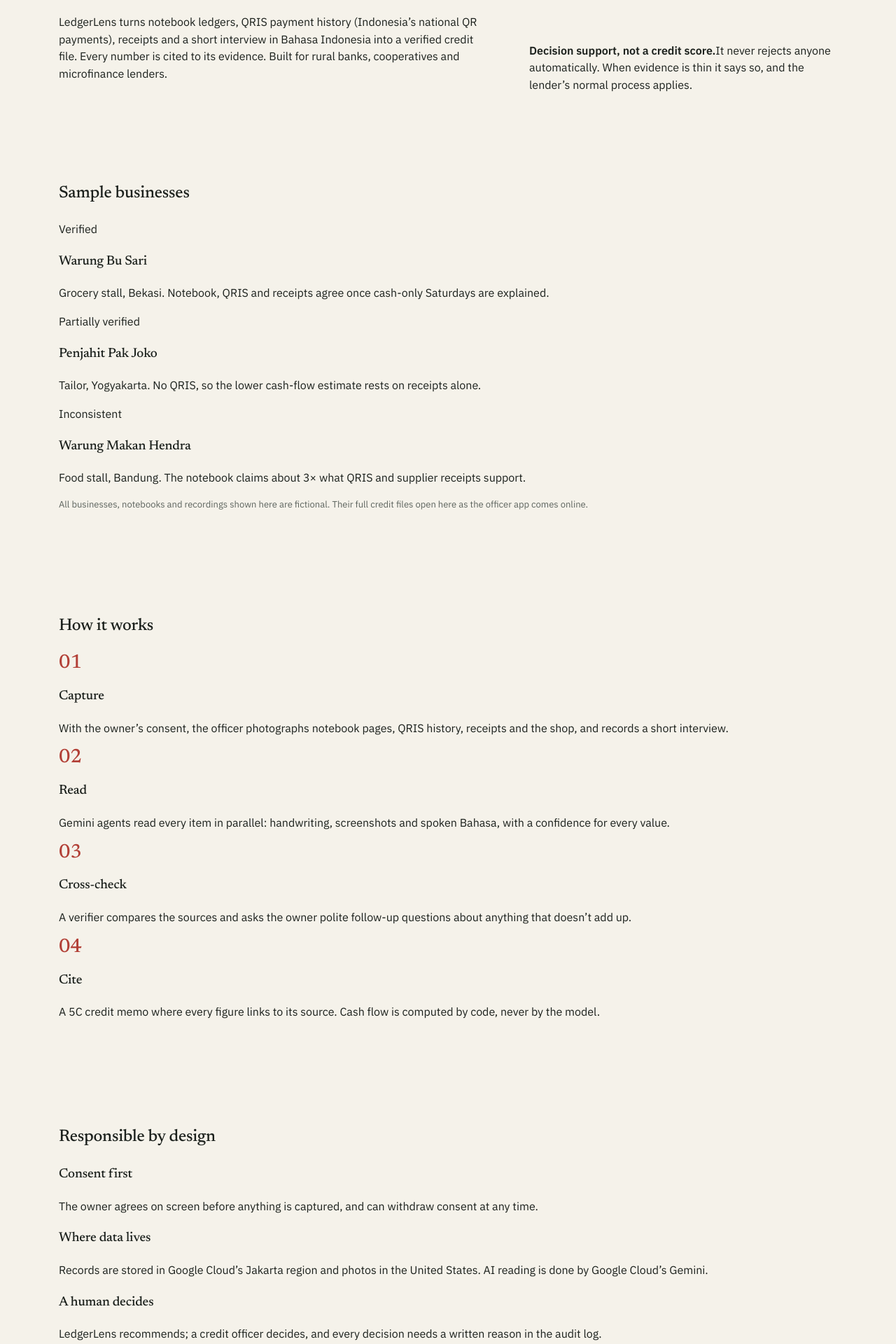
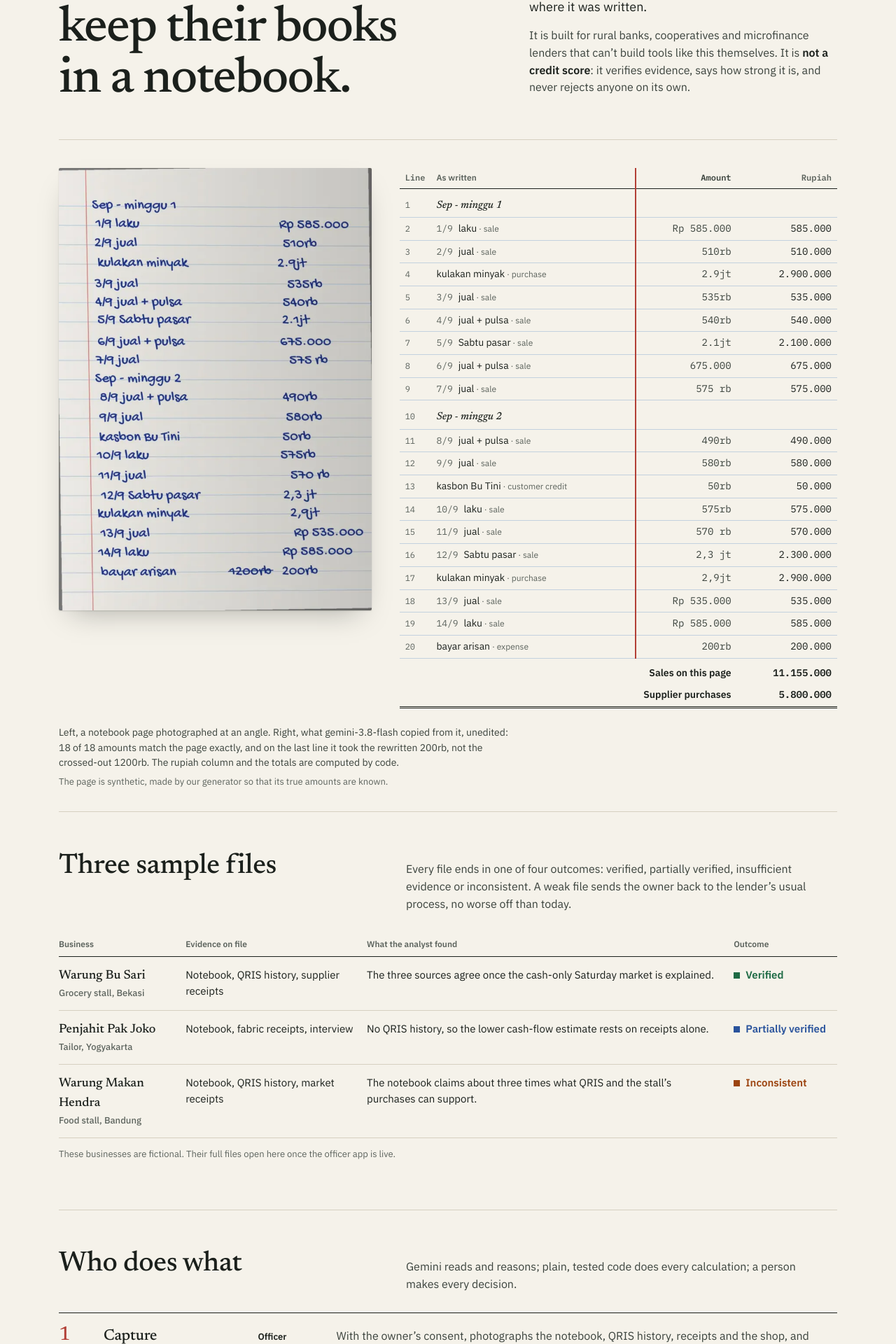
Before and after one commit to aeoncyr/ledgerlens, a React (Vite) app in the folder web/: page / in a window 1280 px wide. Shown: the part 308-2228 px from the top of the page at 70% size. Built offline with nearby package versions, Linux system fonts and the light colour scheme.

Commit message:
feat(web): rewrite the landing page around evidence, roles and measured accuracy
Sample files and test results become plain registers, the pipeline is shown as who does what
(officer, Gemini or code), and the safeguards answer a lender's first questions.

```diff
--- a/web/src/pages/Landing.tsx
+++ b/web/src/pages/Landing.tsx
@@ -1,58 +1,103 @@
 import { Link } from 'react-router-dom'
 import Logo from '../components/Logo.tsx'
+import {
+  SPECIMEN_LINES,
+  SPECIMEN_MATCHED,
+  SPECIMEN_MODEL,
+  SPECIMEN_TRUE_AMOUNTS,
+  type SpecimenLine,
+} from '../specimen.ts'
 
-type Outcome = 'verified' | 'partial' | 'inconsistent'
+type Outcome = 'verified' | 'partial' | 'insufficient' | 'inconsistent'
 
 const OUTCOME_LABEL: Record<Outcome, string> = {
   verified: 'Verified',
   partial: 'Partially verified',
+  insufficient: 'Insufficient evidence',
   inconsistent: 'Inconsistent',
 }
 
-// The three demo businesses are fictional. Their full files open here once analysis is wired up.
-const SAMPLES: { name: string; outcome: Outcome; blurb: string }[] = [
+const KIND_LABEL: Record<SpecimenLine['kind'], string> = {
+  sale: 'sale',
+  purchase: 'purchase',
+  receivable: 'customer credit',
+  expense: 'expense',
+  other: '',
+}
+
+// The three demo businesses are fictional. Their full files open here once the officer app is live.
+const SAMPLES: { name: string; trade: string; evidence: string; finding: string; outcome: Outcome }[] =
+  [
     {
       name: 'Warung Bu Sari',
+      trade: 'Grocery stall, Bekasi',
+      evidence: 'Notebook, QRIS history, supplier receipts',
+      finding: 'The three sources agree once the cash-only Saturday market is explained.',
       outcome: 'verified',
-    blurb:
-      'Grocery stall, Bekasi. Notebook, QRIS and receipts agree once cash-only Saturdays are explained.',
     },
     {
       name: 'Penjahit Pak Joko',
+      trade: 'Tailor, Yogyakarta',
+      evidence: 'Notebook, fabric receipts, interview',
+      finding: 'No QRIS history, so the lower cash-flow estimate rests on receipts alone.',
       outcome: 'partial',
-    blurb: 'Tailor, Yogyakarta. No QRIS, so the lower cash-flow estimate rests on receipts alone.',
     },
     {
       name: 'Warung Makan Hendra',
+      trade: 'Food stall, Bandung',
+      evidence: 'Notebook, QRIS history, market receipts',
+      finding: 'The notebook claims about three times what QRIS and the stall’s purchases can support.',
       outcome: 'inconsistent',
-    blurb:
-      'Food stall, Bandung. The notebook claims about 3× what QRIS and supplier receipts support.',
     },
   ]
 
-const STEPS = [
+type Actor = 'Officer' | 'Gemini' | 'Code'
+
+const STEPS: { title: string; actor: Actor; text: string }[] = [
   {
     title: 'Capture',
-    text: 'With the owner’s consent, the officer photographs notebook pages, QRIS history, receipts and the shop, and records a short interview.',
+    actor: 'Officer',
+    text: 'With the owner’s consent, photographs the notebook, QRIS history, receipts and the shop, and records a two-minute interview in Bahasa Indonesia.',
   },
   {
     title: 'Read',
-    text: 'Gemini agents read every item in parallel: handwriting, screenshots and spoken Bahasa, with a confidence for every value.',
+    actor: 'Gemini',
+    text: 'One reader per kind of evidence copies what is written, exactly, with a confidence for every value. Each page is read twice with different instructions; where the readings disagree, the value is flagged.',
+  },
+  {
+    title: 'Calculate',
+    actor: 'Code',
+    text: 'Turns “1,2jt” into Rp 1.200.000, adds up the months, and works out the instalment the business can carry under the lender’s own policy. The model never does arithmetic.',
   },
   {
     title: 'Cross-check',
-    text: 'A verifier compares the sources and asks the owner polite follow-up questions about anything that doesn’t add up.',
+    actor: 'Gemini',
+    text: 'Compares the sources against each other, cites every discrepancy to its page and line, and writes polite follow-up questions for the owner.',
   },
   {
-    title: 'Cite',
-    text: 'A 5C credit memo where every figure links to its source. Cash flow is computed by code, never by the model.',
+    title: 'Decide',
+    actor: 'Officer',
+    text: 'Approves, declines or asks for more, always with a written reason that goes into the audit log.',
   },
 ]
+
+const rupiah = new Intl.NumberFormat('id-ID')
+
+function total(kind: SpecimenLine['kind']): number {
+  return SPECIMEN_LINES.filter((line) => line.kind === kind).reduce(
+    (sum, line) => sum + (line.rupiah ?? 0),
+    0,
+  )
+}
+
+function isHeading(line: SpecimenLine): boolean {
+  return line.written === null && line.kind === 'other'
+}
 
 export default function Landing() {
   return (
     <>
-      <nav className="nav" aria-label="Main">
+      <nav className="masthead" aria-label="Main">
         <div className="container">
           <Link to="/" className="brand">
             <Logo />
@@ -60,94 +105,277 @@ export default function Landing() {
           </Link>
           <div className="nav-links">
             <a href="#how">How it works</a>
-            <a href="#responsible">Responsible by design</a>
+            <a href="#accuracy">Accuracy</a>
+            <a href="#safeguards">Safeguards</a>
           </div>
         </div>
       </nav>
 
       <main>
         <header className="container hero">
-          <div className="hero-copy">
-            <span className="eyebrow">AI credit analyst for informal micro businesses</span>
-            <h1>See the businesses banks can’t.</h1>
+          <h1>Credit files for businesses that keep their books in a notebook.</h1>
+          <div className="hero-text">
             <p className="lead">
-              LedgerLens turns notebook ledgers, QRIS payment history (Indonesia’s national QR
-              payments), receipts and a short interview in Bahasa Indonesia into a verified credit
-              file. Every number is cited to its evidence. Built for rural banks, cooperatives and
-              microfinance lenders.
+              Millions of Indonesia’s micro businesses (UMKM) run on a handwritten notebook, QRIS
+              payments (Indonesia’s national QR payments) and a drawer of receipts. LedgerLens reads
+              that evidence with Gemini, checks the sources against each other, and gives the credit
+              officer a file in which every figure points back to where it was written.
+            </p>
+            <p>
+              It is built for rural banks, cooperatives and microfinance lenders that can’t build
+              tools like this themselves. It is <strong>not a credit score</strong>: it verifies
+              evidence, says how strong it is, and never rejects anyone on its own.
             </p>
           </div>
-          <aside className="callout">
-            <strong>Decision support, not a credit score.</strong>
-            It never rejects anyone automatically. When evidence is thin it says so, and the lender’s
-            normal process applies.
-          </aside>
         </header>
 
-        <section className="container section" aria-labelledby="samples">
-          <h2 id="samples">Sample businesses</h2>
-          <div className="grid">
+        <section className="container specimen" aria-labelledby="specimen-heading">
+          <h2 id="specimen-heading" className="visually-hidden">
+            A notebook page and what the reader made of it
+          </h2>
+          <figure>
+            <div className="specimen-grid">
+              <img
+                className="specimen-photo"
+                src="/specimen/bu-sari-page-1.webp"
+                width={720}
+                height={1018}
+                alt="A photographed notebook page: two weeks of daily sales, two supplier purchases, a customer credit and an arisan payment, with one amount crossed out and rewritten."
+              />
+              <table className="ledger">
+                <thead>
+                  <tr>
+                    <th scope="col" className="col-line">
+                      Line
+                    </th>
+                    <th scope="col">As written</th>
+                    <th scope="col" className="num written">
+                      Amount
+                    </th>
+                    <th scope="col" className="num">
+                      Rupiah
+                    </th>
+                  </tr>
+                </thead>
+                <tbody>
+                  {SPECIMEN_LINES.map((line) =>
+                    isHeading(line) ? (
+                      <tr key={line.line} className="ledger-heading">
+                        <td className="col-line">{line.line}</td>
+                        <th scope="rowgroup">{line.description}</th>
+                        <td className="written" />
+                        <td />
+                      </tr>
+                    ) : (
+                      <tr key={line.line}>
+                        <td className="col-line">{line.line}</td>
+                        <td>
+                          {line.date && <span className="date">{line.date} </span>}
+                          {line.description}
+                          {KIND_LABEL[line.kind] && (
+                            <span className="kind"> · {KIND_LABEL[line.kind]}</span>
+                          )}
+                        </td>
+                        <td className="num written">{line.written}</td>
+                        <td className="num">
+                          {line.rupiah === null ? '—' : rupiah.format(line.rupiah)}
+                        </td>
+                      </tr>
+                    ),
+                  )}
+                </tbody>
+                <tfoot>
+                  <tr>
+                    <td className="col-line" />
+                    <th scope="row" colSpan={2}>
+                      Sales on this page
+                    </th>
+                    <td className="num">{rupiah.format(total('sale'))}</td>
+                  </tr>
+                  <tr>
+                    <td className="col-line" />
+                    <th scope="row" colSpan={2}>
+                      Supplier purchases
+                    </th>
+                    <td className="num">{rupiah.format(total('purchase'))}</td>
+                  </tr>
+                </tfoot>
+              </table>
+            </div>
+            <figcaption>
+              <span>
+                Left, a notebook page photographed at an angle. Right, what {SPECIMEN_MODEL} copied
+                from it, unedited: {SPECIMEN_MATCHED} of {SPECIMEN_TRUE_AMOUNTS} amounts match the
+                page exactly, and on the last line it took the rewritten 200rb, not the crossed-out
+                1200rb. The rupiah column and the totals are computed by code.
+              </span>
+              <span className="fine">
+                The page is synthetic, made by our generator so that its true amounts are known.
+              </span>
+            </figcaption>
+          </figure>
+        </section>
+
+        <section className="container section" aria-labelledby="samples-heading">
+          <div className="section-head">
+            <h2 id="samples-heading">Three sample files</h2>
+            <p>
+              Every file ends in one of four outcomes: verified, partially verified, insufficient
+              evidence or inconsistent. A weak file sends the owner back to the lender’s usual
+              process, no worse off than today.
+            </p>
+          </div>
+          <div className="table-scroll">
+            <table className="register">
+              <thead>
+                <tr>
+                  <th scope="col">Business</th>
+                  <th scope="col">Evidence on file</th>
+                  <th scope="col">What the analyst found</th>
+                  <th scope="col">Outcome</th>
+                </tr>
+              </thead>
+              <tbody>
                 {SAMPLES.map((sample) => (
-              <article className="card" key={sample.name}>
-                <span className={`chip ${sample.outcome}`}>{OUTCOME_LABEL[sample.outcome]}</span>
-                <h3>{sample.name}</h3>
-                <p>{sample.blurb}</p>
-              </article>
+                  <tr key={sample.name}>
+                    <th scope="row">
+                      {sample.name}
+                      <span className="sub">{sample.trade}</span>
+                    </th>
+                    <td data-label="Evidence on file">{sample.evidence}</td>
+                    <td data-label="What the analyst found">{sample.finding}</td>
+                    <td data-label="Outcome">
+                      <span className={`outcome ${sample.outcome}`}>
+                        {OUTCOME_LABEL[sample.outcome]}
+                      </span>
+                    </td>
+                  </tr>
                 ))}
+              </tbody>
+            </table>
           </div>
-          <p className="note">
-            All businesses, notebooks and recordings shown here are fictional. Their full credit files
-            open here as the officer app comes online.
+          <p className="fine">
+            These businesses are fictional. Their full files open here once the officer app is live.
           </p>
         </section>
 
-        <section id="how" className="band" aria-labelledby="how-heading">
-          <div className="container section">
-            <h2 id="how-heading">How it works</h2>
-            <div className="grid">
+        <section id="how" className="container section" aria-labelledby="how-heading">
+          <div className="section-head">
+            <h2 id="how-heading">Who does what</h2>
+            <p>
+              Gemini reads and reasons; plain, tested code does every calculation; a person makes
+              every decision.
+            </p>
+          </div>
+          <ol className="steps">
             {STEPS.map((step, index) => (
-                <div key={step.title}>
-                  <span className="step-number">{String(index + 1).padStart(2, '0')}</span>
+              <li key={step.title}>
+                <span className="step-number">{index + 1}</span>
                 <h3>{step.title}</h3>
+                <span className={`actor ${step.actor.toLowerCase()}`}>{step.actor}</span>
                 <p>{step.text}</p>
+              </li>
+            ))}
+          </ol>
+        </section>
+
+        <section id="accuracy" className="container section" aria-labelledby="accuracy-heading">
+          <div className="section-head">
+            <h2 id="accuracy-heading">Measured, not claimed</h2>
+            <p>
+              Each reader is tested on evidence whose true values we know. The harness and its data
+              are in the repository, so anyone can run it again.
+            </p>
           </div>
-              ))}
-            </div>
+          <div className="table-scroll">
+            <table className="register">
+              <thead>
+                <tr>
+                  <th scope="col">Test</th>
+                  <th scope="col">What was read</th>
+                  <th scope="col">Result</th>
+                </tr>
+              </thead>
+              <tbody>
+                <tr>
+                  <th scope="row">Notebook pages, synthetic</th>
+                  <td data-label="What was read">
+                    9 pages from three fictional businesses in eight handwriting fonts, photographed
+                    with tilt, blur and uneven light
+                  </td>
+                  <td data-label="Result">
+                    <span className="figure">162</span> of 162 amounts read exactly. The other
+                    prompt wording got 160; both misses were crossed-out corrections, since fixed.
+                  </td>
+                </tr>
+                <tr>
+                  <th scope="row">Receipts, real</th>
+                  <td data-label="What was read">
+                    30 receipts photographed in Indonesian shops and restaurants, from the public
+                    CORD dataset
+                  </td>
+                  <td data-label="Result">
+                    Total paid read exactly on <span className="figure">28</span> of 29; all{' '}
+                    <span className="figure">69</span> item amounts found.
+                  </td>
+                </tr>
+                <tr>
+                  <th scope="row">Notebook pages, real handwriting</th>
+                  <td data-label="What was read">Pages written by hand by our team</td>
+                  <td data-label="Result" className="pending">In progress</td>
+                </tr>
+              </tbody>
+            </table>
           </div>
         </section>
 
-        <section id="responsible" className="container section" aria-labelledby="responsible-heading">
-          <h2 id="responsible-heading">Responsible by design</h2>
-          <div className="grid">
-            <div className="card">
-              <h3>Consent first</h3>
+        <section id="safeguards" className="container section" aria-labelledby="safeguards-heading">
+          <div className="section-head">
+            <h2 id="safeguards-heading">Made for a regulated lender</h2>
             <p>
-                The owner agrees on screen before anything is captured, and can withdraw consent at
-                any time.
+              The questions a lender’s risk and compliance team asks first, answered before they
+              ask.
             </p>
           </div>
-            <div className="card">
-              <h3>Where data lives</h3>
-              <p>
-                Records are stored in Google Cloud’s Jakarta region and photos in the United States.
-                AI reading is done by Google Cloud’s Gemini.
-              </p>
+          <dl className="safeguards">
+            <div>
+              <dt>Not a credit score</dt>
+              <dd>
+                Predicting repayment needs real repayment history, which these businesses don’t
+                have yet. LedgerLens verifies evidence and says how strong it is.
+              </dd>
             </div>
-            <div className="card">
-              <h3>A human decides</h3>
-              <p>
-                LedgerLens recommends; a credit officer decides, and every decision needs a written
-                reason in the audit log.
-              </p>
+            <div>
+              <dt>Consent first</dt>
+              <dd>
+                The owner agrees on screen before anything is captured and can withdraw at any
+                time. We keep a business alias, never a legal name or national ID number.
+              </dd>
             </div>
+            <div>
+              <dt>Where data lives</dt>
+              <dd>
+                Records stay in Google Cloud’s Jakarta region and photos in the United States.
+                Gemini reads them through Google’s global endpoint.
+              </dd>
             </div>
+            <div>
+              <dt>A person decides</dt>
+              <dd>
+                There are no automatic rejections. Every decision needs a credit officer and a
+                written reason, kept in an audit log.
+              </dd>
+            </div>
+          </dl>
         </section>
       </main>
 
       <footer className="footer">
         <div className="container">
-          <span>Built with Gemini · Firebase · Firestore · Cloud Run</span>
-          <span>Google Cloud AI Builder Cup 2026 · BFSI</span>
+          <span>Built with Gemini, Firebase, Firestore and Cloud Run</span>
+          <span>
+            Google Cloud AI Builder Cup 2026 · <Link to="/status">System status</Link>
+          </span>
         </div>
       </footer>
     </>
```
Also changed, not shown: 1 other file (tests, documents, lock files or other folders). Lines whose indentation alone changed are shown as unchanged.
